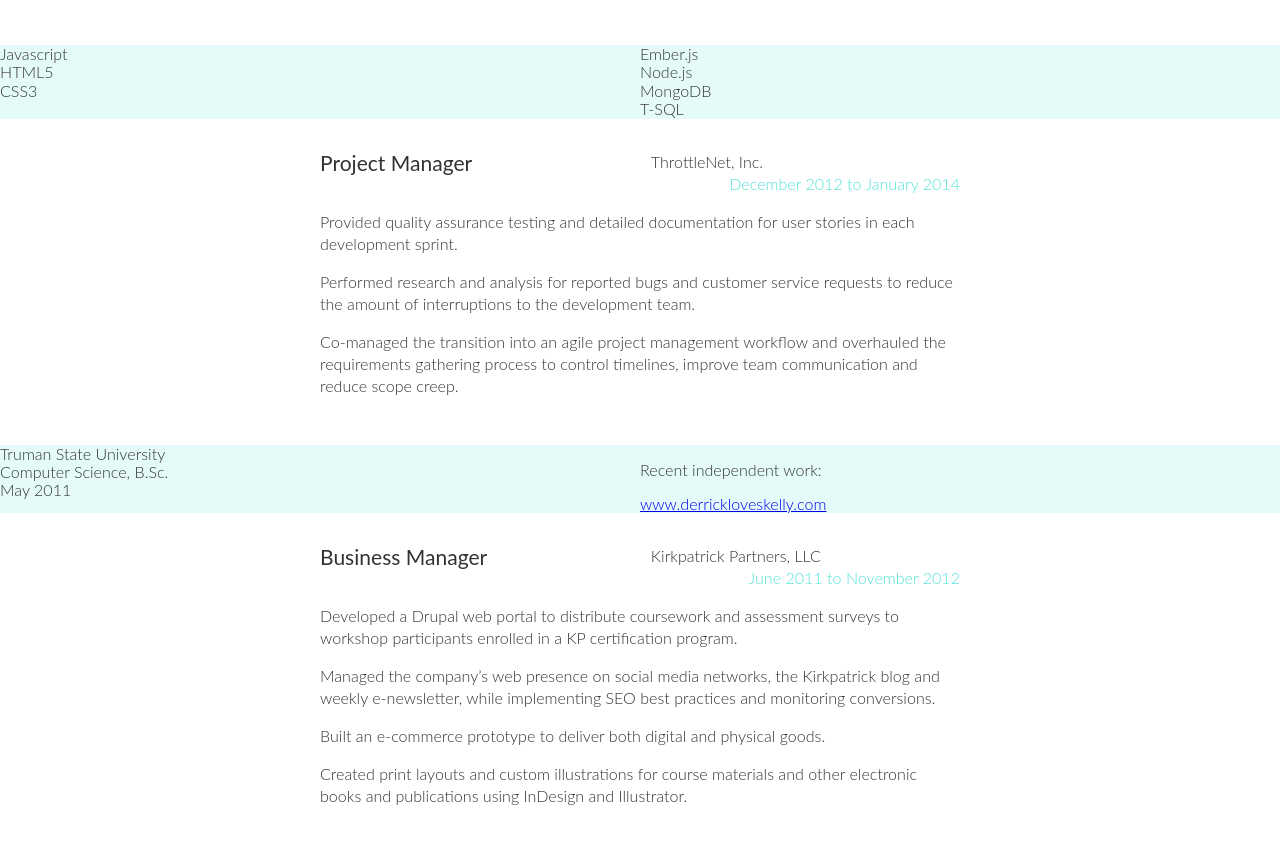
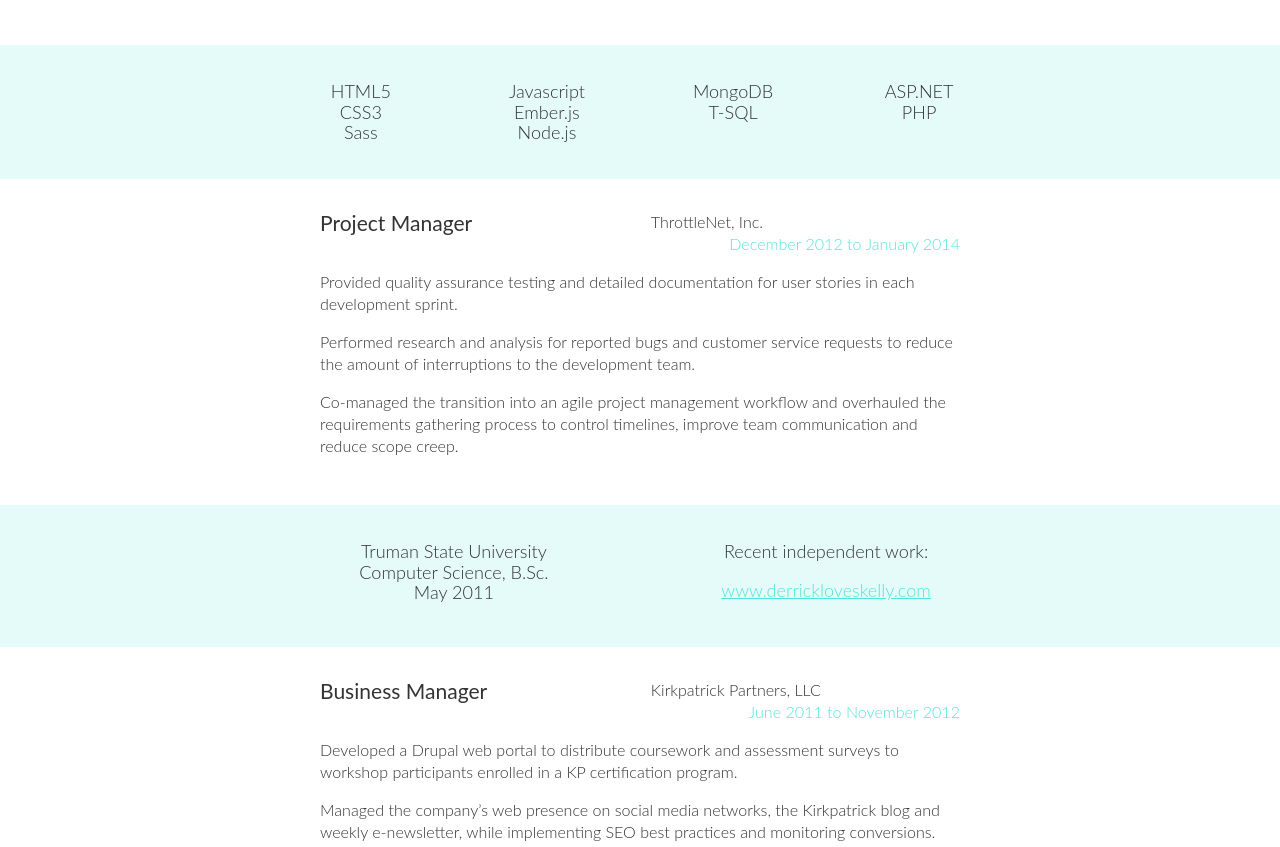
Before and after one commit to awehrman/portfolio, a website: page app/index.html in a window 1280 px wide. Shown: the part 658-1505 px from the top of the page. Drawn offline with nearby package versions, Linux system fonts and the light colour scheme; files that its build step writes are made by us from their sources.

Commit message:
added columns and styling to asides

```diff
--- a/app/index.html
+++ b/app/index.html
@@ -79,18 +79,23 @@
         </article>
 
         <aside>
-          <div class="leftCol">
-            Javascript<br>
+          <div class="multi-columns">
             HTML5 <br>
-            CSS3
-          </div>
-          <div class="rightCol">
+            CSS3 <br>
+            Sass <br>
+
+            Javascript <br>
             Ember.js <br>
             Node.js <br>
+
+
             MongoDB <br>
-            T-SQL
+            T-SQL<br>
+            <br>
+
+            ASP.NET<br>
+            PHP
           </div>
-          <div class="clearfix"></div>
         </aside>
 
         <article>
@@ -112,12 +117,10 @@
         </article>
 
         <aside>
-          <div class="leftCol">
+          <div class="columns">
             Truman State University <br>
             Computer Science, B.Sc. <br>
-            May 2011
-          </div>
-          <div class="rightCol">
+            May 2011<br>
             <p>Recent independent work:</p>
             <a href="http://derrickloveskelly.com">www.derrickloveskelly.com</a>
           </div>
--- a/app/styles/main.scss
+++ b/app/styles/main.scss
@@ -190,4 +190,66 @@ article {
 aside {
   background: rgb(80, 227, 216); /* Fall-back for browsers that don't support rgba */
   background: rgba(80, 227, 216, .15);
+  padding: 2em;
+  font-size: 1.125em;
+
+  a {
+    color: rgba(80, 227, 216, 1);
   }
+
+  .columns {
+    text-align: center;
+    margin: 0 auto;
+    max-width: 40em;
+  }
+
+   .multi-columns {
+    text-align: center;
+    margin: 0 auto;
+    max-width: 40em;
+    -webkit-columns: 3;
+      -moz-columns: 3;
+        -ms-columns: 3;
+          -o-columns: 3;
+            columns: 3;
+    -webkit-column-gap: 3.3898305%;
+      -moz-column-gap: 3.3898305%;
+        -ms-column-gap: 3.3898305%;
+          -o-column-gap: 3.3898305%;
+            column-gap: 3.3898305%;
+  }
+}
+
+@media (min-width: $tablet) {
+  aside {
+
+    .columns {
+      -webkit-columns: 2;
+      -moz-columns: 2;
+        -ms-columns: 2;
+          -o-columns: 2;
+            columns: 2;
+    -webkit-column-gap: 3.3898305%;
+      -moz-column-gap: 3.3898305%;
+        -ms-column-gap: 3.3898305%;
+          -o-column-gap: 3.3898305%;
+            column-gap: 3.3898305%;
+    }
+
+    .multi-columns {
+      text-align: center;
+      margin: 0 auto;
+      max-width: 40em;
+      -webkit-columns: 4;
+        -moz-columns: 4;
+          -ms-columns: 4;
+            -o-columns: 4;
+              columns: 4;
+      -webkit-column-gap: 3.3898305%;
+        -moz-column-gap: 3.3898305%;
+          -ms-column-gap: 3.3898305%;
+            -o-column-gap: 3.3898305%;
+              column-gap: 3.3898305%;
+    }
+  }
+}
```
Lines whose indentation alone changed are shown as unchanged.
